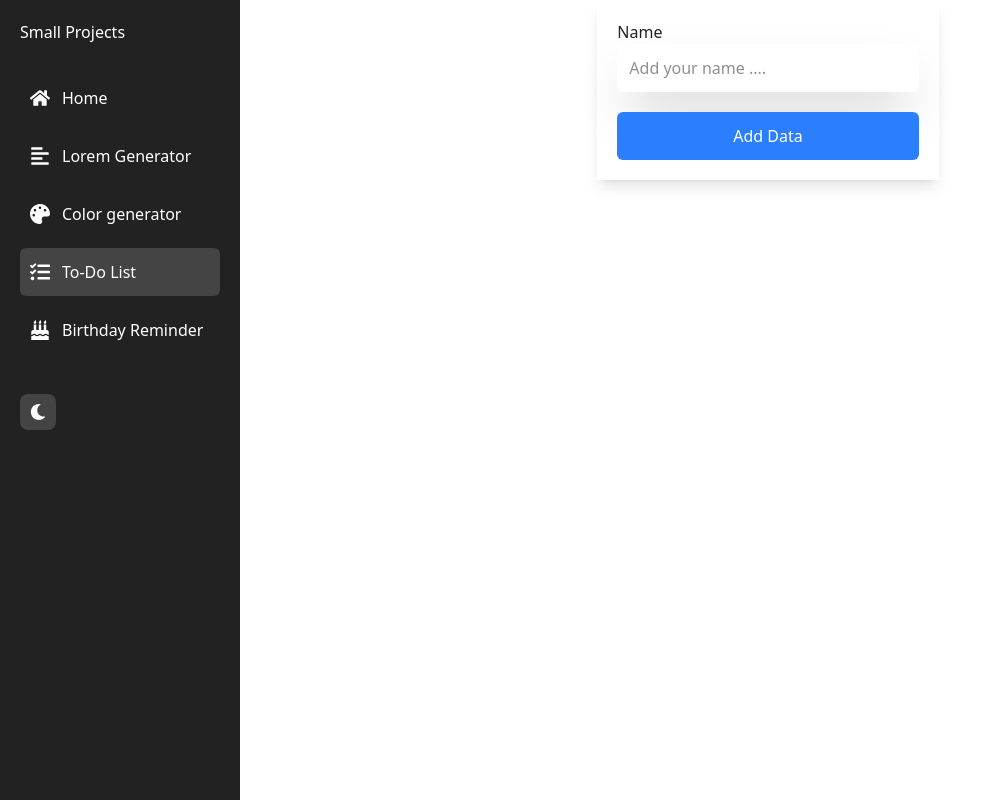
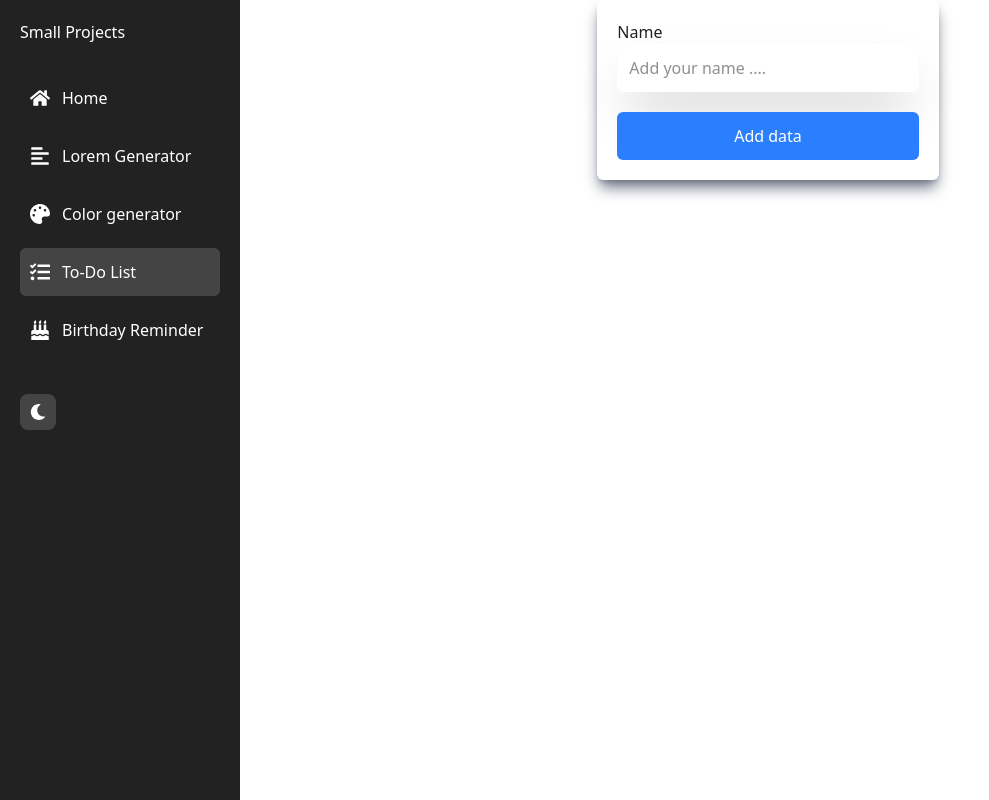
Before and after one commit to OshaqNaimat/Small-projects, a React (Vite) app in the folder mini/: page /todo-list in a window 1280 px wide. Shown: the whole page, without its empty margins (0-989 px from the left). Built offline with nearby package versions, Linux system fonts and the light colour scheme.

Commit message:
color theme

```diff
--- a/mini/src/pages/ColorGenerator.jsx
+++ b/mini/src/pages/ColorGenerator.jsx
@@ -21,7 +21,7 @@ const App = () => {
   return (
     <div
       style={{ background: bg }}
-      className="min-h-screen w-full  p-8 transition-colors duration-1000"
+      className="min-h-screen  w-full  p-8 transition-colors duration-1000"
     >
       <Toaster position="top-right" reverseOrder={false} />
 
@@ -37,7 +37,7 @@ const App = () => {
      lg:w-1/3
      shadow-lg
      rounded-md
-     bg-white
+
      p-3
      select-none
       `}
--- a/mini/src/pages/TodoList.jsx
+++ b/mini/src/pages/TodoList.jsx
@@ -28,7 +28,7 @@ const Input = () => {
   }, [name]);
   return (
     <>
-      <div className="container w-[90%] md:w-1/2 lg:w-1/3 mx-auto p-5 shadow-lg">
+      <div className="container w-[90%] md:w-1/2 lg:w-1/3 mx-auto p-5 shadow-lg shadow-gray-500 rounded-md ">
         <form>
           <label htmlFor="">Name</label>
           <input
@@ -47,7 +47,7 @@ const Input = () => {
             onClick={addData}
             className="w-full bg-blue-500 p-3 mt-5 active:scale-90 hover:bg-blue-800 cursor-pointer duration-300 text-white rounded-md"
           >
-            Add Data
+            Add data
           </button>
         </form>
       </div>
```
